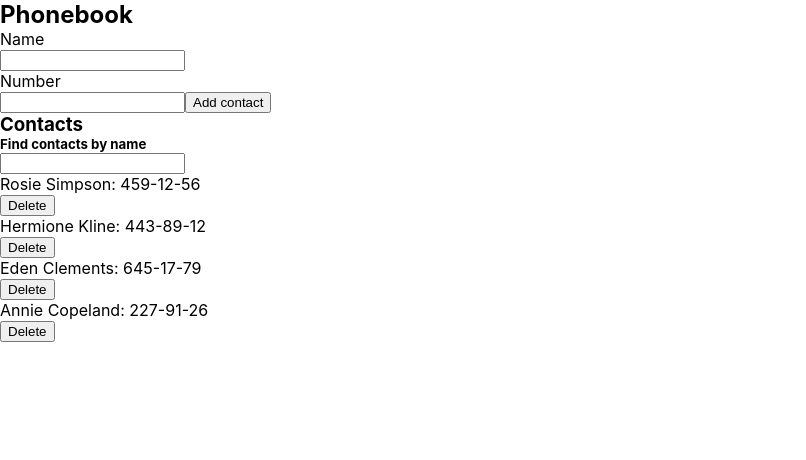
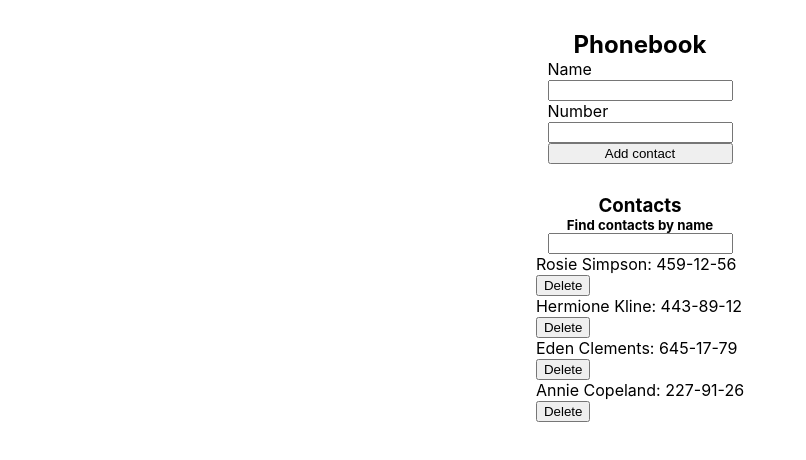
Before and after one commit to NataliiaSav/goit-react-hw-02-phonebook, a React (Create React App) app: page / in a window 1280 px wide. Shown: the top 460 px of the page, without its empty margins (0-806 px from the left). Built offline with nearby package versions, Linux system fonts and the light colour scheme.

Commit message:
add styles

```diff
--- a/src/components/App.jsx
+++ b/src/components/App.jsx
@@ -3,6 +3,7 @@ import { nanoid } from 'nanoid'
 import { ContactForm } from "./ContactForm/ContactForm"
 import { Filter } from "./Filter/Filter";
 import { ContactList } from "./ContactList/ContactList";
+import  css from './App.module.css'
 
 export class App extends Component {
   state = {
@@ -41,13 +42,13 @@ export class App extends Component {
   render() {
   const existingContact = this.state.contacts.filter(contact => contact.name.toLowerCase().includes(this.state.filter.toLowerCase()))
   return (
-    <>
-    <h2>Phonebook</h2>
+    <div className={css.container}>
+    <h2 className = {css.title}>Phonebook</h2>
       <ContactForm onSubmit={this.formAddContact} />
-      <h3>Contacts</h3>
+      <h3 className = {css.title}>Contacts</h3>
       <Filter value={this.state.filter} onChange={this.changeFilter}/>
       <ContactList contacts={existingContact} onDeleteContact={this.deleteContact} />
-      </>
+      </div>
   );
   }
 };
--- /dev/null
+++ b/src/components/App.module.css
@@ -0,0 +1,9 @@
+.container{
+    display: flex;
+    justify-content: center;
+    align-items: center;
+    flex-direction: column;
+}
+.title{
+    margin-top: 30px;
+}
--- a/src/components/ContactForm/ContactForm.jsx
+++ b/src/components/ContactForm/ContactForm.jsx
@@ -1,5 +1,6 @@
 import React, { Component } from "react";
 import PropTypes from "prop-types";
+import css from "./ContactForm.module.css"
 
 export class ContactForm extends Component {
     state = {
@@ -22,7 +23,7 @@ export class ContactForm extends Component {
     }
     render() {
         return (
-        <form onSubmit = {this.handleSubmit}>
+            <form className={css.form} onSubmit = {this.handleSubmit}>
                 <label>
                     <p>Name</p>
                     <input
--- /dev/null
+++ b/src/components/ContactForm/ContactForm.module.css
@@ -0,0 +1,4 @@
+.form {
+    display: flex;
+    flex-direction: column;
+}
```
Also changed, not shown: src/components/ContactList/ContactList.module.css (added), src/components/Filter/Filter.module.css (added).
